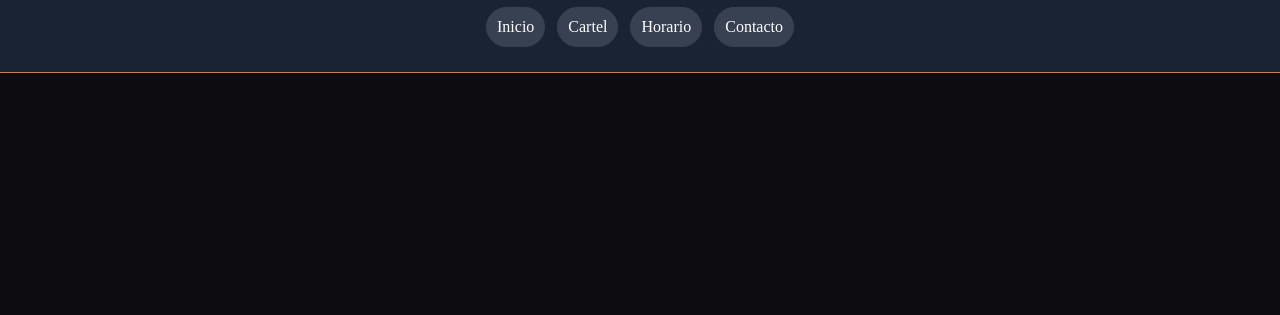
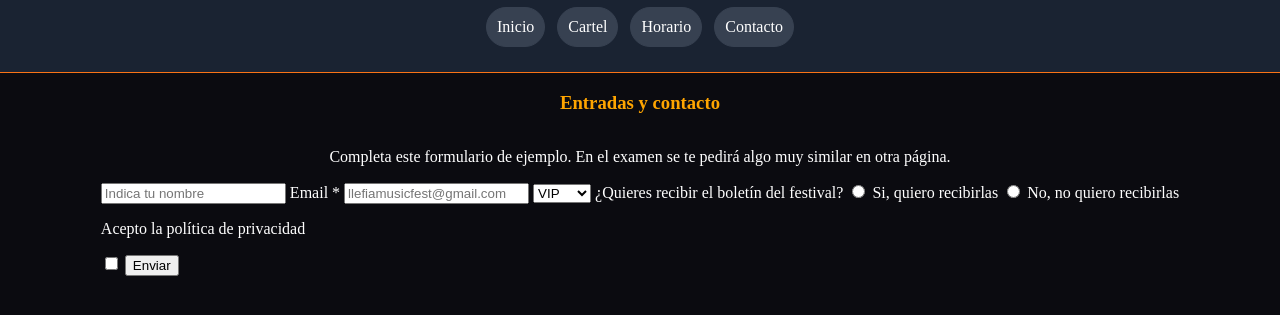
Before and after one commit to Ayuste01/llefia-musicfest-yuste-ponces, a plain HTML site: page paginas/contacto.html in a window 1280 px wide. Shown: the part 107-422 px from the top of the page. Drawn offline with Linux system fonts and the light colour scheme.

Commit message:
asdaadsads

```diff
--- a/paginas/contacto.html
+++ b/paginas/contacto.html
@@ -25,6 +25,46 @@
           </nav>
         </div>
       </header>
+      <div class="contacto">
+        <h3>Entradas y contacto</h3>
+        <p>
+          Completa este formulario de ejemplo. En el examen se te pedirá algo
+          muy similar en otra página.
+        </p>
+        <form action="completed.html">
+          <input
+            type="Primer nombre"
+            id="first name"
+            placeholder="Indica tu nombre"
+            required
+          />
+          <label for="email">Email <span>*</span></label>
+          <input
+            type="email"
+            name="Email"
+            id="email"
+            placeholder="llefiamusicfest@gmail.com"
+            required
+          />
+          <label for="">
+            <select name="Selecciona una entrada">
+              <option value="">VIP</option>
+              <option value="">1 dia</option>
+              <option value="">3 dias</option>
+            </select>
+          </label>
+          <label for="recibir">
+            ¿Quieres recibir el boletín del festival?
+            <input type="radio" name="recibir" value="Si" />
+            Si, quiero recibirlas
+            <input type="radio" name="recibir" value="No" />
+            No, no quiero recibirlas
+          </label>
+          <p>Acepto la política de privacidad</p>
+          <input type="checkbox" name="Intereses[]" value="aceptar" required>
+          <button>Enviar</button>
+        </form>
+      </div>
     </div>
   </body>
 </html>
--- a/style.css
+++ b/style.css
@@ -119,3 +119,9 @@ footer p{
 h3{
     color: orange;
 }
+
+.contacto{
+    display: flex;
+    flex-direction: column;
+    align-items: center;
+}
```
Also changed, not shown: paginas/completed.html (added, +2 -0 lines).
